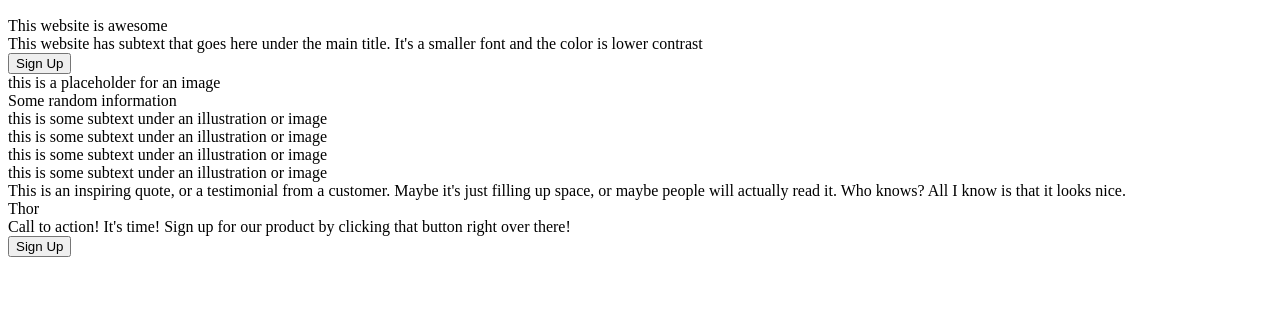
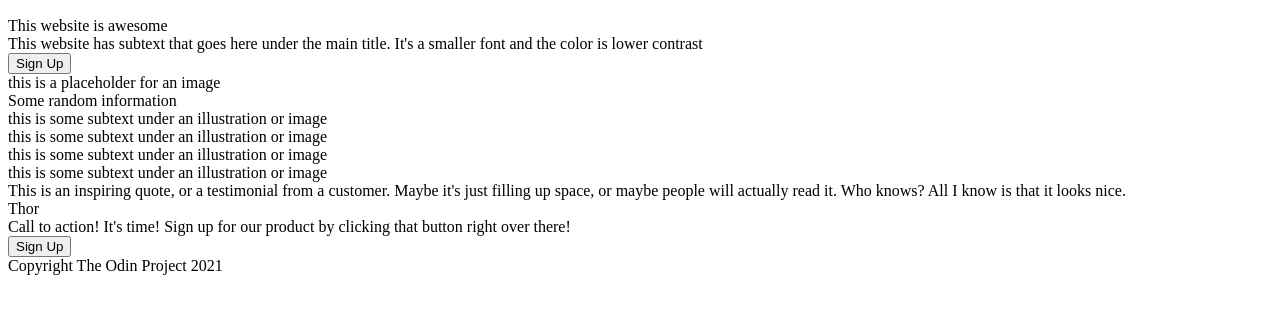
Before and after one commit to YassirAC/landing-page, a plain HTML site: page index.html in a window 1280 px wide. Shown: the part 204-518 px from the top of the page. Drawn offline with Linux system fonts and the light colour scheme.

Commit message:
Include footer in index.html

```diff
--- a/index.html
+++ b/index.html
@@ -48,6 +48,8 @@
 
  </div>
 
+ <div class="footer">Copyright The Odin Project 2021</div>
+
 
 </body>
 </html>
```
